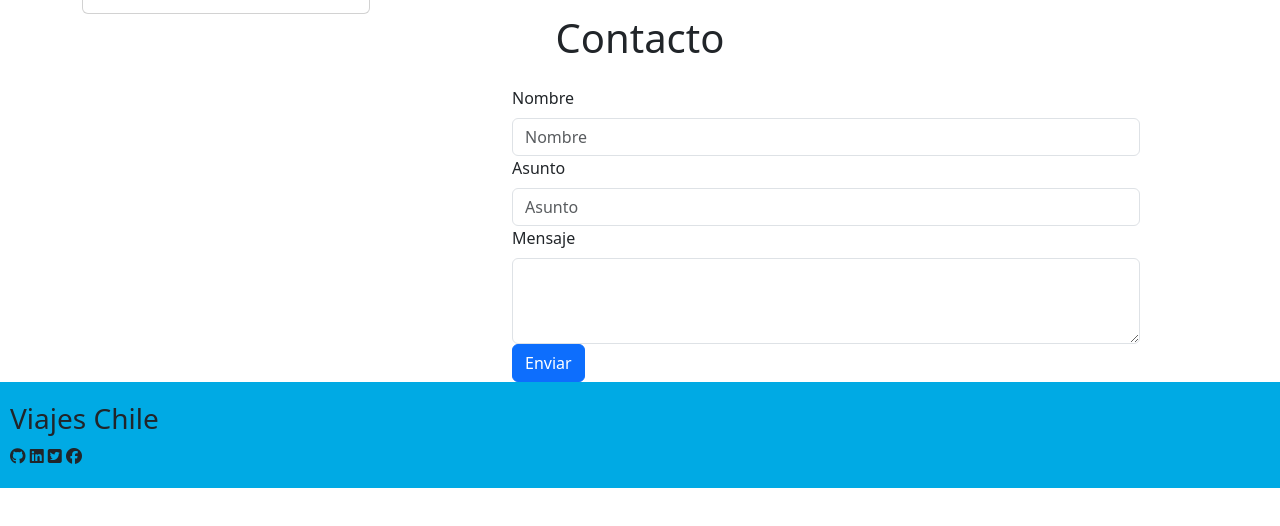
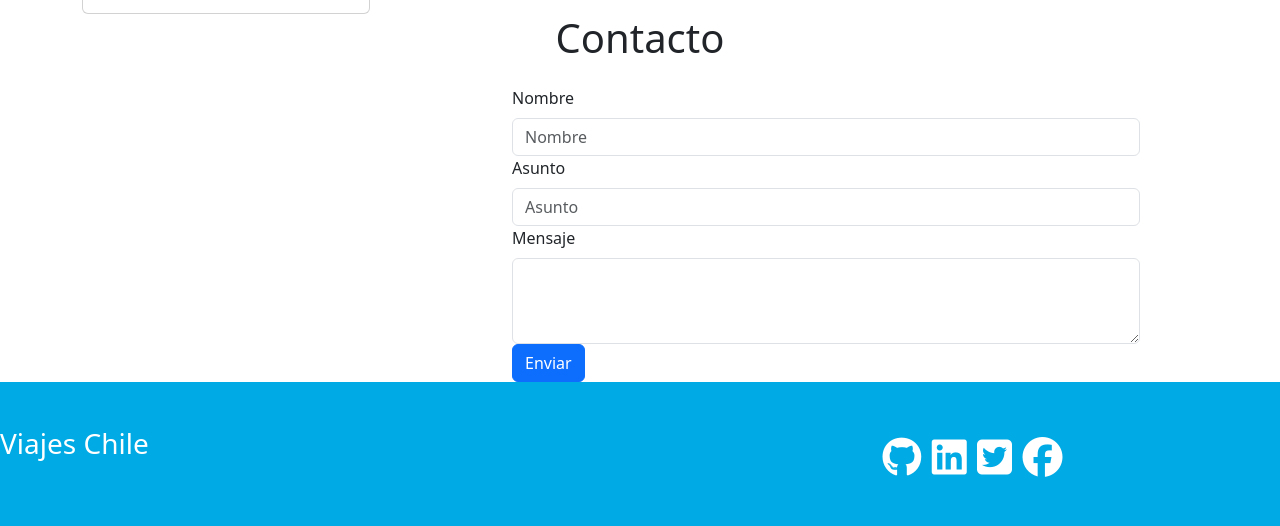
Before and after one commit to jesus-maldonado-villarroel/Prueba_viajes_por_chile, a plain HTML site: page index.html in a window 1280 px wide. Shown: the part 1883-2409 px from the top of the page. Before the commit the page ends 2371 px from the top, so only its background shows below. Drawn offline with nearby package versions, Linux system fonts and the light colour scheme.

Commit message:
modificando el footer

```diff
--- a/assets/css/style.css
+++ b/assets/css/style.css
@@ -14,4 +14,19 @@ footer{
     padding: 20px 10px;
     width: auto;
     background: #00aae4;
+    margin: auto;
+    display: grid;
+    grid-template-columns: repeat(2, 1fr);
+    grid-gap: 50px;
+    padding: 45px 0px;
+
 }
+
+.box{
+    font-size: 40px;
+    color: white;
+    margin: auto;
+}
+.piepagina{
+    color: white;
+}
--- a/index.html
+++ b/index.html
@@ -166,9 +166,9 @@
     <!--Footer Start-->
     <footer>
       <div class="row">
-        <h3>Viajes Chile</h3>
+        <h3 class="piepagina">Viajes Chile</h3>
       </div>
-      <div>
+      <div class="box">
         <i class="fa-brands fa-github"></i>
         <i class="fa-brands fa-linkedin"></i>
         <i class="fa-brands fa-square-twitter"></i>
```
